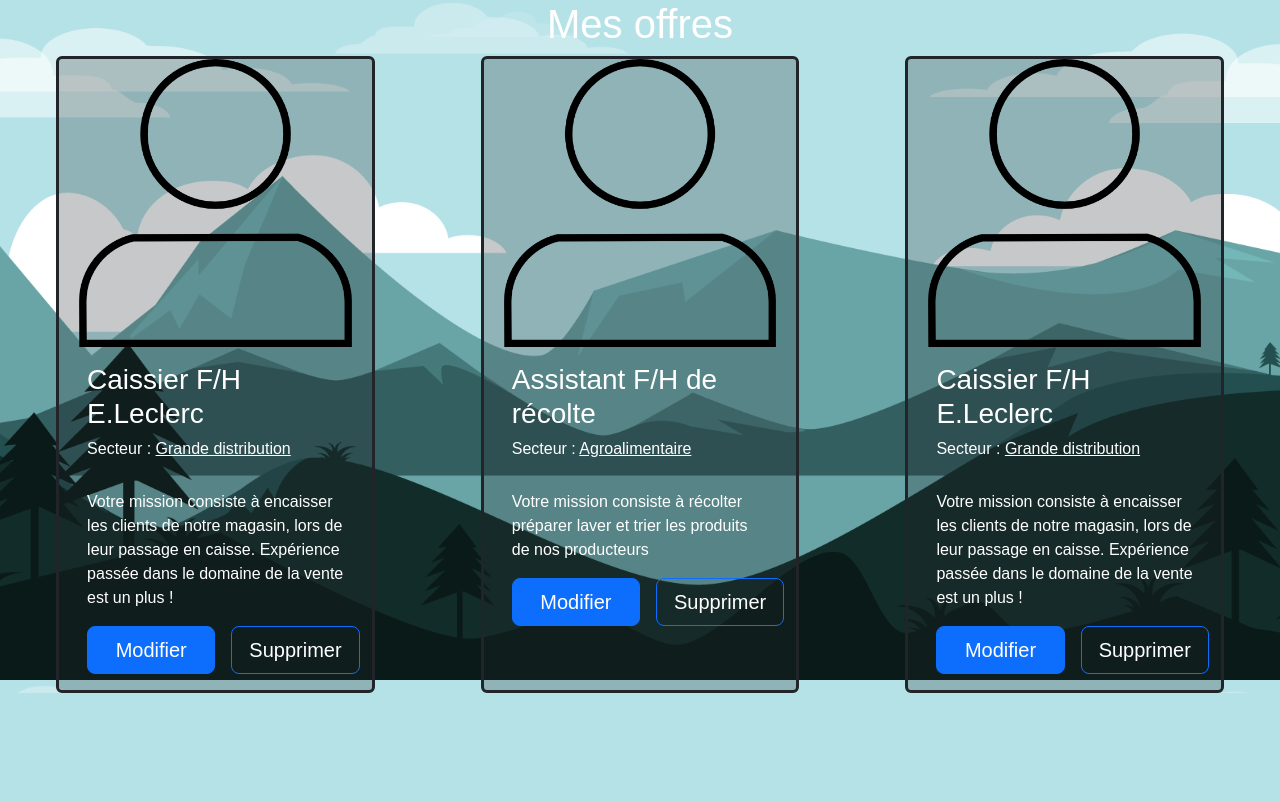
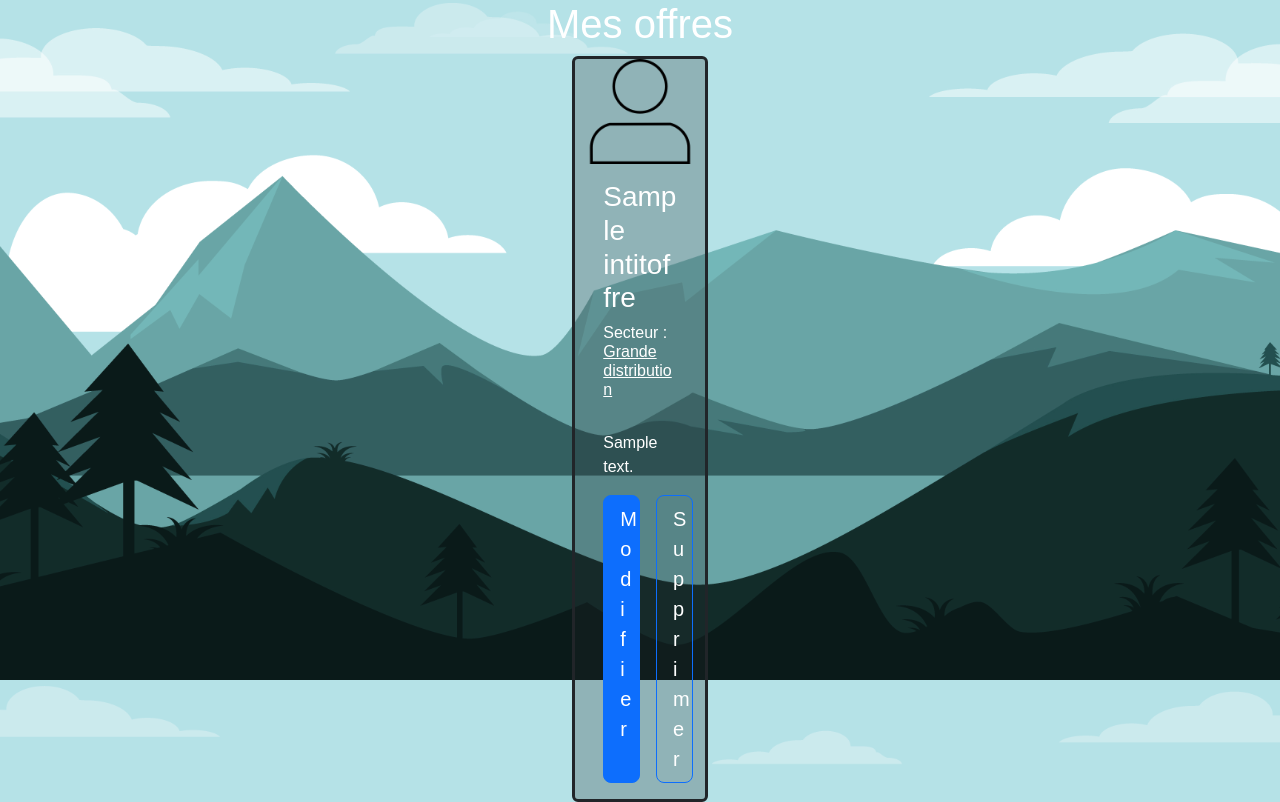
Before and after one commit to Obsercorma/JobsSite, a PHP site: template vue/vue_mesOffres.php in a window 1280 px wide. Shown: the part 120-922 px from the top of the page. Before the commit the page ends 813 px from the top, so only its background shows below. Run offline with PHP 8.4, Linux system fonts and the light colour scheme; the template is opened without the code that fills it: most values are stand-ins (such as "Sample title", 1, 10 or a date in 2020).

Commit message:
dynamiser la vue mes offres

```diff
--- a/controleur/dashboardEmployeur.php
+++ b/controleur/dashboardEmployeur.php
@@ -1,3 +1,5 @@
 <?php
-    // affichage de  la    vue associée
-    include_once('vue/vue_dashboardEmployeur.php');
+
+
+// affichage de  la    vue associée
+include_once('vue/vue_dashboardEmployeur.php');
--- a/vue/vue_mesOffres.php
+++ b/vue/vue_mesOffres.php
@@ -10,24 +10,23 @@
     <div class="cards">
       <div class="row justify-content-around">
 
-
+          <?php foreach($listOffers as $offer): ?>
           <div class="card bg-dark bg-opacity-25 text-white rounded border-dark border-3 col-3">
             <img src="vue/images/user.png" class="card-img-top">
             <div class="card-body">
-              <h3 class="card-title">Caissier F/H E.Leclerc</h3>
+              <h3 class="card-title"><?= $offer["intitoffre"] ?></h3>
               <h6>Secteur : <u>Grande distribution</u></h6>
               <br>
-              <p class="card-text">Votre mission consiste à encaisser les clients de notre magasin, lors de leur passage en caisse.
-                                    Expérience passée dans le domaine de la vente est un plus !</p>
+              <p class="card-text"><?= $offer["descOffre"] ?></p>
               <div class="d-flex flex-nowrap justify-content-between">
                 <a href="#" class="btn btn-primary col-6 btn-lg me-2">Modifier</a>
                 <a href="#" class="btn btn-primary col-6 bg-transparent btn-lg ms-2">Supprimer</a>
               </div>
             </div>
           </div>
+          <?php endforeach; ?>
 
-
-          <div class="card bg-dark bg-opacity-25 text-white rounded border-dark border-3 col-3">
+          <!--<div class="card bg-dark bg-opacity-25 text-white rounded border-dark border-3 col-3">
             <img src="vue/images/user.png" class="card-img-top">
             <div class="card-body">
               <h3 class="card-title">Assistant F/H de récolte</h3>
@@ -54,7 +53,7 @@
                 <a href="#" class="btn btn-primary col-6 bg-transparent btn-lg ms-2">Supprimer</a>
               </div>
             </div>
-          </div>
+          </div>-->
     </div>
   </div>
 
```
Also changed, not shown: controleur/mesOffres.php (+6 -2 lines).
